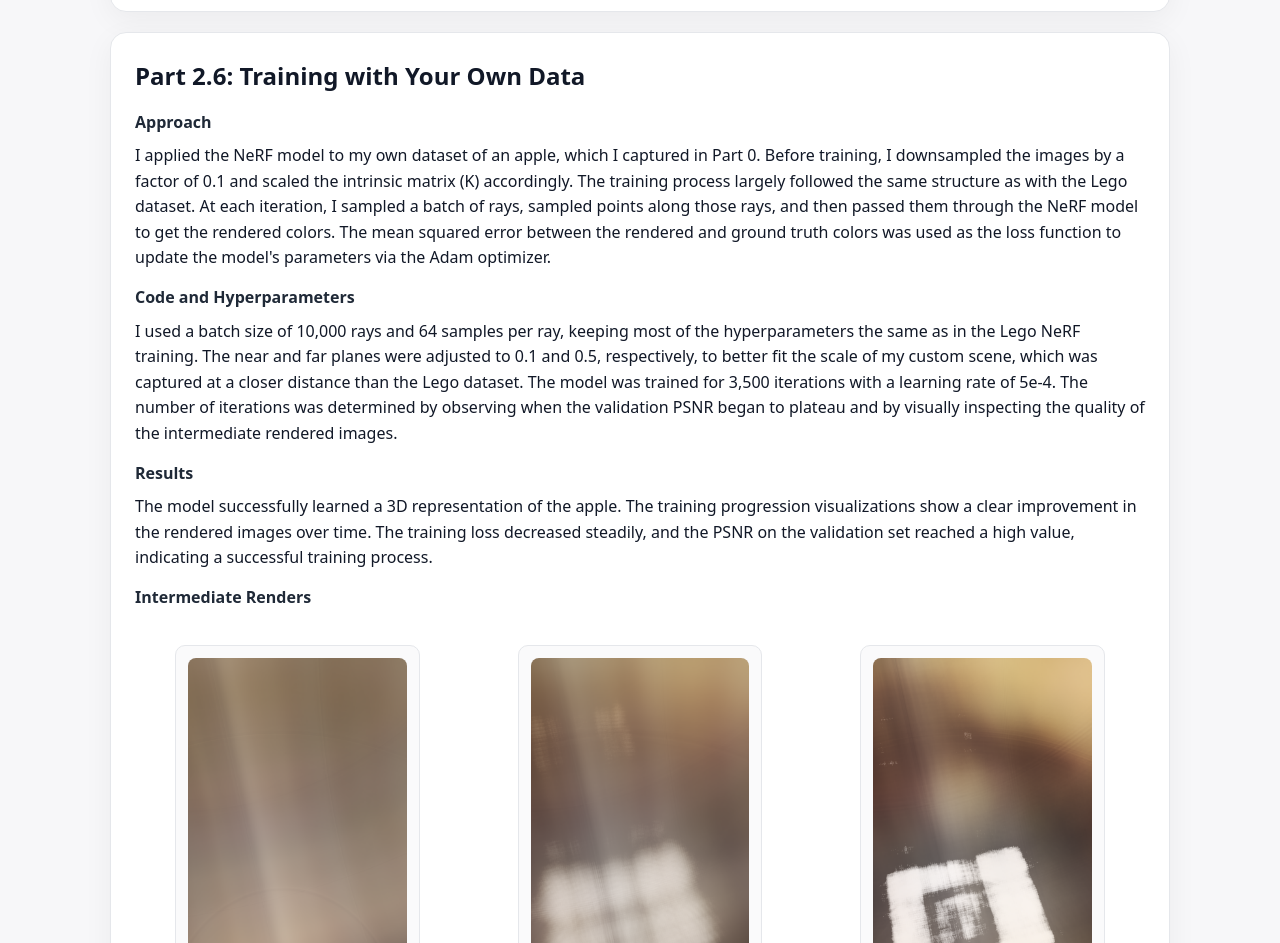
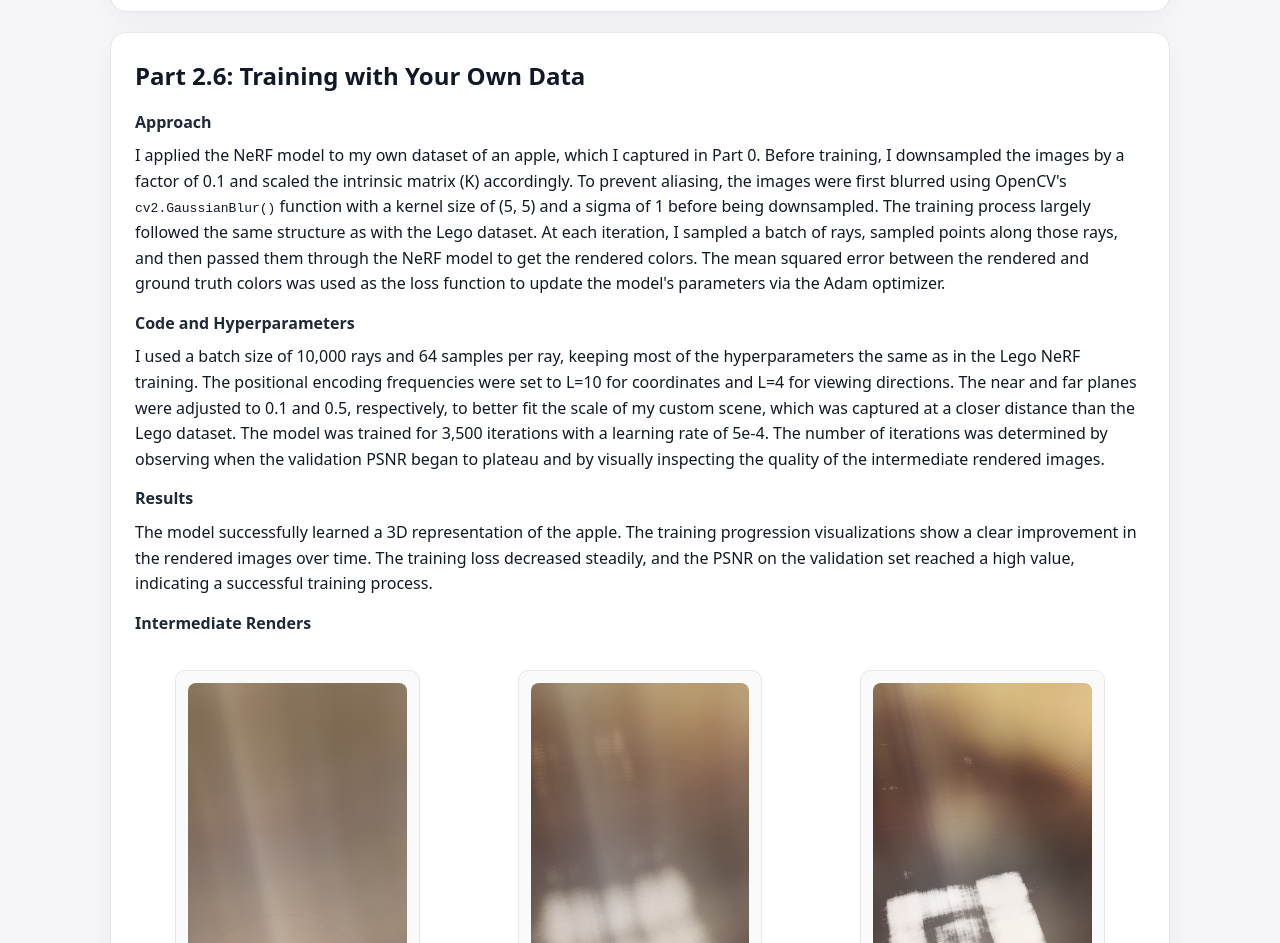
Before and after one commit to lenci-ni/lenci-ni.github.io, a plain HTML site: page project4/index.html in a window 1280 px wide. Shown: the part 7695-8638 px from the top of the page. Drawn offline with nearby package versions, Linux system fonts and the light colour scheme.

```diff
--- a/project4/index.html
+++ b/project4/index.html
@@ -207,9 +207,9 @@
   <section class="card" id="part2.6">
     <h2>Part 2.6: Training with Your Own Data</h2>
     <h3 class="subhead">Approach</h3>
-    <p class="desc">I applied the NeRF model to my own dataset of an apple, which I captured in Part 0. Before training, I downsampled the images by a factor of 0.1 and scaled the intrinsic matrix (K) accordingly. The training process largely followed the same structure as with the Lego dataset. At each iteration, I sampled a batch of rays, sampled points along those rays, and then passed them through the NeRF model to get the rendered colors. The mean squared error between the rendered and ground truth colors was used as the loss function to update the model's parameters via the Adam optimizer.</p>
+    <p class="desc">I applied the NeRF model to my own dataset of an apple, which I captured in Part 0. Before training, I downsampled the images by a factor of 0.1 and scaled the intrinsic matrix (K) accordingly. To prevent aliasing, the images were first blurred using OpenCV's <code>cv2.GaussianBlur()</code> function with a kernel size of (5, 5) and a sigma of 1 before being downsampled. The training process largely followed the same structure as with the Lego dataset. At each iteration, I sampled a batch of rays, sampled points along those rays, and then passed them through the NeRF model to get the rendered colors. The mean squared error between the rendered and ground truth colors was used as the loss function to update the model's parameters via the Adam optimizer.</p>
     <h3 class="subhead">Code and Hyperparameters</h3>
-    <p class="desc">I used a batch size of 10,000 rays and 64 samples per ray, keeping most of the hyperparameters the same as in the Lego NeRF training. The near and far planes were adjusted to 0.1 and 0.5, respectively, to better fit the scale of my custom scene, which was captured at a closer distance than the Lego dataset. The model was trained for 3,500 iterations with a learning rate of 5e-4. The number of iterations was determined by observing when the validation PSNR began to plateau and by visually inspecting the quality of the intermediate rendered images.</p>
+    <p class="desc">I used a batch size of 10,000 rays and 64 samples per ray, keeping most of the hyperparameters the same as in the Lego NeRF training. The positional encoding frequencies were set to L=10 for coordinates and L=4 for viewing directions. The near and far planes were adjusted to 0.1 and 0.5, respectively, to better fit the scale of my custom scene, which was captured at a closer distance than the Lego dataset. The model was trained for 3,500 iterations with a learning rate of 5e-4. The number of iterations was determined by observing when the validation PSNR began to plateau and by visually inspecting the quality of the intermediate rendered images.</p>
     <h3 class="subhead">Results</h3>
     <p class="desc">The model successfully learned a 3D representation of the apple. The training progression visualizations show a clear improvement in the rendered images over time. The training loss decreased steadily, and the PSNR on the validation set reached a high value, indicating a successful training process.</p>
     <h3 class="subhead">Intermediate Renders</h3>
```
